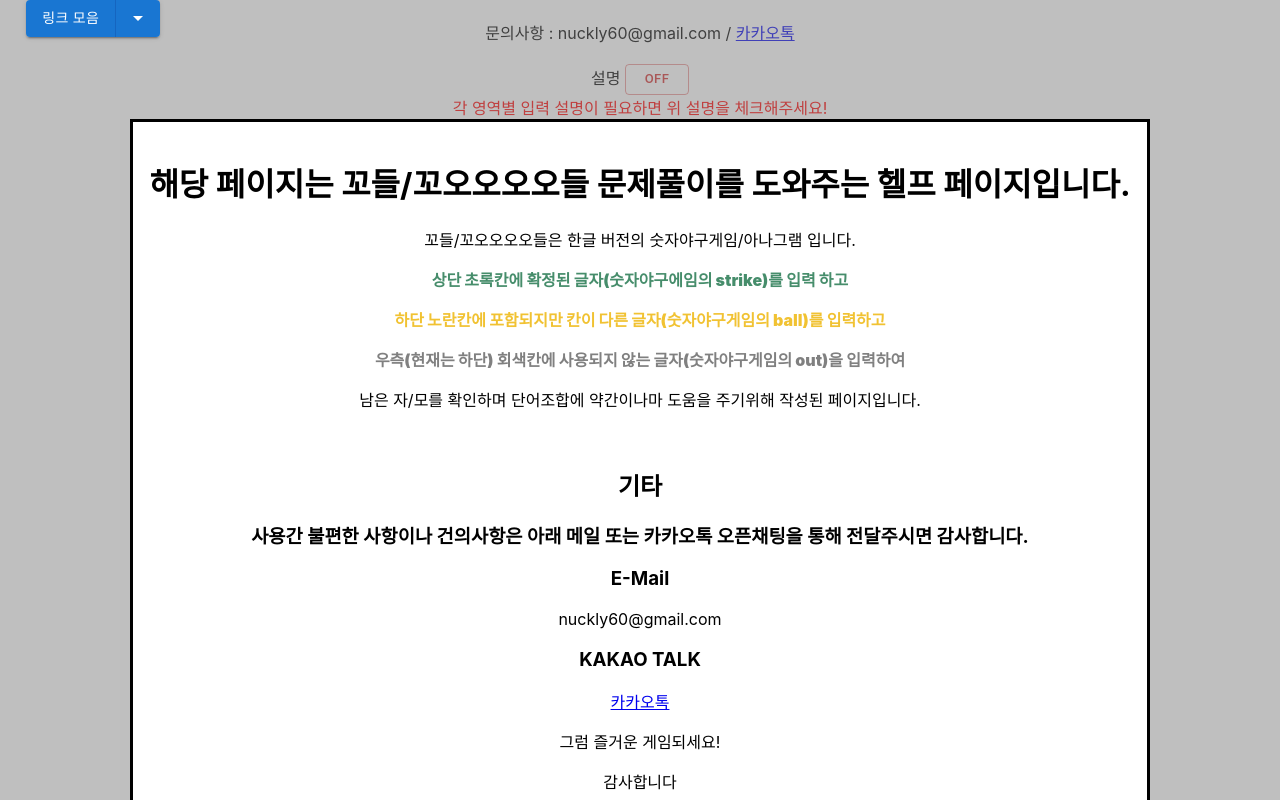
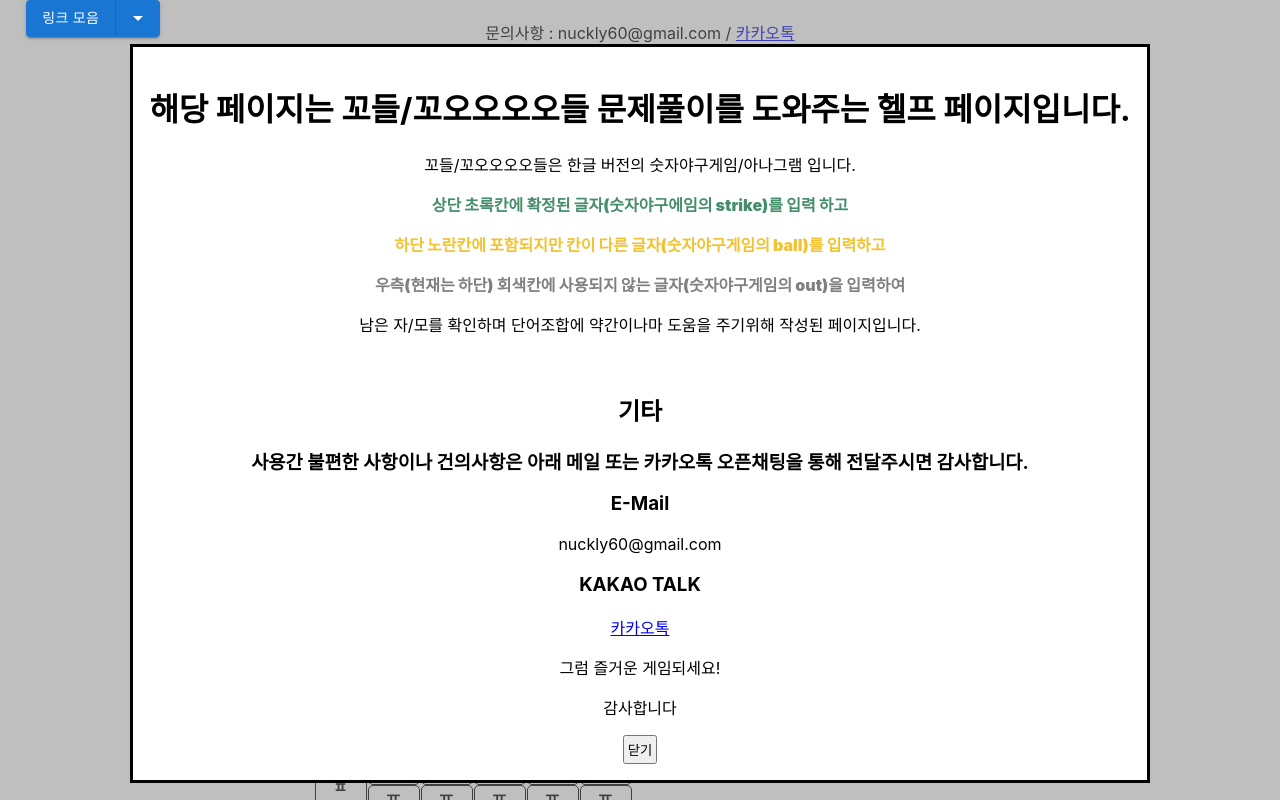
Before and after one commit to GaeTaeng/kordle-helper, a React (Create React App) app: page /help in a window 1280 px wide. Shown: the top 800 px of the page. Built offline with nearby package versions, Linux system fonts and the light colour scheme.

Commit message:
헤더수정

```diff
--- a/src/kordle_helper/KordleHelperMain.js
+++ b/src/kordle_helper/KordleHelperMain.js
@@ -1,8 +1,7 @@
-import React, { useState } from 'react';
+import React from 'react';
 import { BrowserRouter, Route, Routes } from 'react-router-dom';
 import { GAME_INFO } from './contents/Const/kordleConst';
 import Contents from './contents/Contents';
-import KordleNoticePopup from './contents/popup/KordleNoticePopup';
 import GamePage from './gamePage/GamePage';
 import Header from './header/Header';
 import LnbMenu from './lnbMenu/LnbMenu';
@@ -10,24 +9,13 @@ import NotFound from './notFound/NotFound';
 
 function KordleHelperMain(params) {
 
-    const [isOnHint, setIsOnHint] = useState(false)
-
-    const [isOpenNotice, setIsOpenNotice] = useState(true)
-    const handleToggleOnHint = () => {
-        setIsOnHint(!isOnHint)
-    }
-    const handleCloseNoticePopup = () => {
-        setIsOpenNotice(false);
-    }
-
-    return (<div className={`KordleHelperMain ${isOnHint  ? 'hint' : ''}`}>
+    return (<div className={`KordleHelperMain`}>
         <BrowserRouter>
-            <Header isOnHint ={isOnHint} onToggleOnHint={handleToggleOnHint} />
+            <Header />
             <LnbMenu />
-            <KordleNoticePopup isOpenNotice={isOpenNotice} handleCloseNoticePopup={handleCloseNoticePopup}/>
             <Routes>
                 <Route path="/" element={<Contents />}></Route>
-                <Route path="/help" element={<Contents />}></Route>
+                <Route path={GAME_INFO.LINK_URL[GAME_INFO.HELP]} element={<Contents />}></Route>
                 <Route path={GAME_INFO.LINK_URL[GAME_INFO.KORDLE]} element={<GamePage type={GAME_INFO.KORDLE}  />}></Route>
                 <Route path={GAME_INFO.LINK_URL[GAME_INFO.KOOOOKORDLE]} element={<GamePage  type={GAME_INFO.KOOOOKORDLE} />}></Route>
                 <Route path={GAME_INFO.LINK_URL[GAME_INFO.KOMANTLE]} element={<GamePage  type={GAME_INFO.KOMANTLE} />}></Route>
--- a/src/kordle_helper/contents/Const/kordleConst.js
+++ b/src/kordle_helper/contents/Const/kordleConst.js
@@ -10,20 +10,24 @@ export const GAME_TYPE = {
 
 
 export const GAME_INFO = {
+    HELP : 0,
     KORDLE : 1,
     KOOOOKORDLE : 2,
     KOMANTLE : 3,
     GAME_URL : {
+        0 : "",
         1 : "https://kordle.kr/",
         2 : "https://koooo.kordle.kr/",
         3 : "https://semantle-ko.newsjel.ly/",
     },
     LINK_URL : {
+        0 : "/help",
         1 : "/kordle",
         2 : "/kooookordle",
         3 : "/komantle",
     },
     TEXT : {
+        0 : "꼬들-도와줘!",
         1 : "꼬들",
         2 : "꼬오오오오들",
         3 : "꼬맨틀",
--- a/src/kordle_helper/contents/Contents.js
+++ b/src/kordle_helper/contents/Contents.js
@@ -2,10 +2,21 @@ import { useState } from "react";
 import KordleContents from "./KordleContents/KordleContents";
 import KordleHeader from "./KordleHeader/KordleHeader";
 import {GAME_TYPE} from "./Const/kordleConst"
+import KordleNoticePopup from "./popup/KordleNoticePopup";
 
 function Contents(params) {
 
     const [type, setType] = useState(GAME_TYPE.KORDLE)
+
+    const [isOnHint, setIsOnHint] = useState(false)
+
+    const [isOpenNotice, setIsOpenNotice] = useState(true)
+    const handleToggleOnHint = () => {
+        setIsOnHint(!isOnHint)
+    }
+    const handleCloseNoticePopup = () => {
+        setIsOpenNotice(false);
+    }
 
     const handleSelect = (e) => {
         console.log("e : ", e.target)
@@ -13,8 +24,9 @@ function Contents(params) {
     }
 
     return(
-        <div className={(type) === (GAME_TYPE.KORDLE) ? "kordle" : "kooooodle"}>
-            <KordleHeader type={type} onSelect = {handleSelect}/>
+        <div className={`${(type) === (GAME_TYPE.KORDLE) ? "kordle" : "kooooodle"} ${isOnHint  ? 'hint' : ''}`}>
+            <KordleNoticePopup isOpenNotice={isOpenNotice} handleCloseNoticePopup={handleCloseNoticePopup}/>
+            <KordleHeader type={type} isOnHint ={isOnHint} onToggleOnHint={handleToggleOnHint}  onSelect = {handleSelect}/>
             <KordleContents type={type}/>
         </div>
     )
--- a/src/kordle_helper/contents/KordleHeader/KordleHeader.js
+++ b/src/kordle_helper/contents/KordleHeader/KordleHeader.js
@@ -1,15 +1,33 @@
 
+import { Button, ToggleButton, ToggleButtonGroup } from '@mui/material';
 import { GAME_TYPE } from "../Const/kordleConst";
-
-import { Button, MenuItem, MenuList, ToggleButton, ToggleButtonGroup } from "@mui/material";
-function KordleHeader({type, onSelect}) {
+function KordleHeader({type, onSelect, isOnHint, onToggleOnHint}) {
     const buttonList = [
         {value : GAME_TYPE.KORDLE, name : "꼬들"},
         {value : GAME_TYPE.KOOOOOODLE, name : "꼬오오오오들"}
     ]
+
+
+    const BUTTON_TYPE = {
+        true : {TEXT : "ON", COLOR:"success"},
+        false : {TEXT : "OFF", COLOR:"error"}
+    }
+    const handleToggleHint = (e) => {
+        console.log("E : ", e)
+        console.log("E : ", e.target)
+
+        onToggleOnHint();
+    }
+
     return (
         <div>
-            <ToggleButtonGroup value={type}  exclusive onChange={onSelect} size={'small'} color="success">
+        설명 {' '}
+            <Button selected={isOnHint} onClick={handleToggleHint} variant="outlined"  color={BUTTON_TYPE[isOnHint].COLOR} value={true} size={'small'}>{BUTTON_TYPE[isOnHint].TEXT}</Button>
+
+        <br/> <div style={{color:"red"}}>각 영역별 입력 설명이 필요하면 위 설명을 체크해주세요!</div>
+        <br/>
+        게임타입 {' '}
+        <ToggleButtonGroup value={type}  exclusive onChange={onSelect} size={'small'} color="success">
             {buttonList.map(item => {
                     return <ToggleButton  key={item.value} value={item.value}>{item.name}</ToggleButton>
 
--- a/src/kordle_helper/header/Header.js
+++ b/src/kordle_helper/header/Header.js
@@ -1,32 +1,10 @@
-import ToggleButtonGroup from '@mui/material/ToggleButtonGroup';
-import ToggleButton from '@mui/material/ToggleButton';
-import { Button, IconButton } from '@mui/material';
 
-function Header({isOnHint, onToggleOnHint}) {
 
-    const BUTTON_TYPE = {
-        true : {TEXT : "ON", COLOR:"success"},
-        false : {TEXT : "OFF", COLOR:"error"}
-    }
-    const handleToggleHint = (e) => {
-        console.log("E : ", e)
-        console.log("E : ", e.target)
+function Header({}) {
 
-        onToggleOnHint();
-    }
-
-    console.log("isOnHint : ", isOnHint)
     return (
         <header style={{marginTop:"20px"}}>
         문의사항 : nuckly60@gmail.com / <a href="https://open.kakao.com/o/gdYCzqOg"  target='_blank'>카카오톡</a>
-        <br /><br />
-        설명 {' '}
-        {/* <ToggleButtonGroup value={isOnHint} exclusive onChange={handleToggleHint} size={'small'}> */}
-            <Button selected={isOnHint} onClick={handleToggleHint} variant="outlined"  color={BUTTON_TYPE[isOnHint].COLOR} value={true} size={'small'}>{BUTTON_TYPE[isOnHint].TEXT}</Button>
-            {/* <ToggleButton selected={!isOnHint} onClick={handleToggleHint} color={'success'} value={false}>OFF</ToggleButton> */}
-
-        {/* </ToggleButtonGroup> */}
-        <br/> <div style={{color:"red"}}>각 영역별 입력 설명이 필요하면 위 설명을 체크해주세요!</div>
 
 
         </header>
--- a/src/kordle_helper/lnbMenu/LnbMenu.js
+++ b/src/kordle_helper/lnbMenu/LnbMenu.js
@@ -8,6 +8,7 @@ import { GAME_INFO } from '../contents/Const/kordleConst';
 function LnbMenu(params) {
     const anchorRef = useRef(null);
     const menu = [
+      GAME_INFO.HELP,
       GAME_INFO.KORDLE,
       GAME_INFO.KOOOOKORDLE,
       GAME_INFO.KOMANTLE,
```
